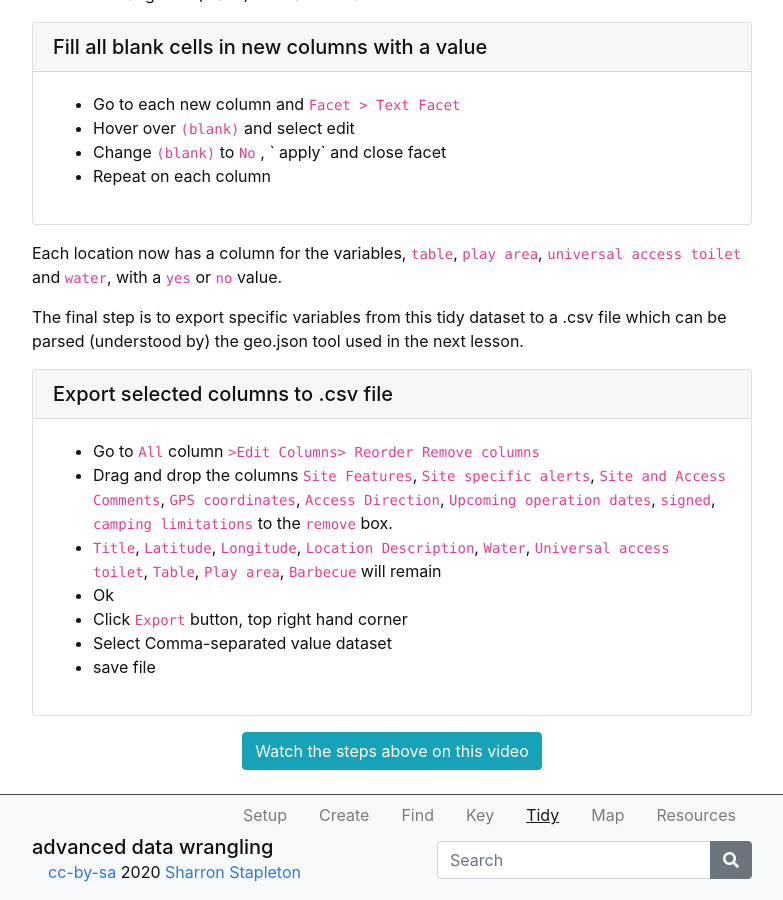
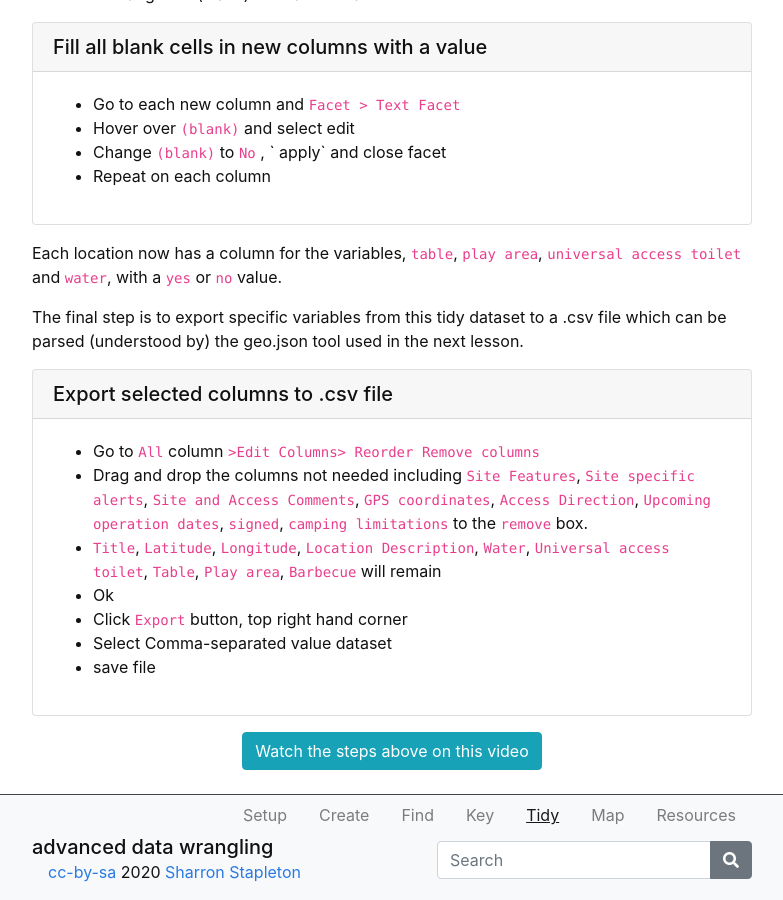
Before and after one commit to GULibrarySandbox/advanced-data-wrangle-old, a Jekyll site: the page built from content/5-lesson.md, in a window 1280 px wide and 900 px high, scrolled down 2178 px. Shown: the whole window, without its empty margins (248-1031 px from the left). Built offline with Jekyll 4.4.1, drawn with Linux system fonts in a browser that asks for light colours.

Commit message:
Update 5-lesson.md

```diff
--- a/content/5-lesson.md
+++ b/content/5-lesson.md
@@ -80,7 +80,7 @@ The final step is to export specific variables from this tidy dataset to a .csv
 
 {% capture text %}
 - Go to  `All` column  `>Edit Columns> Reorder Remove columns`
-- Drag and drop the columns `Site Features`, `Site specific alerts`, `Site and Access Comments`, `GPS coordinates`, `Access Direction`, `Upcoming operation dates`, `signed`, `camping limitations` to the `remove` box.
+- Drag and drop the columns not needed including `Site Features`, `Site specific alerts`, `Site and Access Comments`, `GPS coordinates`, `Access Direction`, `Upcoming operation dates`, `signed`, `camping limitations` to the `remove` box.
 - `Title`, `Latitude`, `Longitude`, `Location Description`, `Water`, `Universal access toilet`, `Table`, `Play area`, `Barbecue`  will remain
 - Ok
 - Click `Export` button, top right hand corner
```
